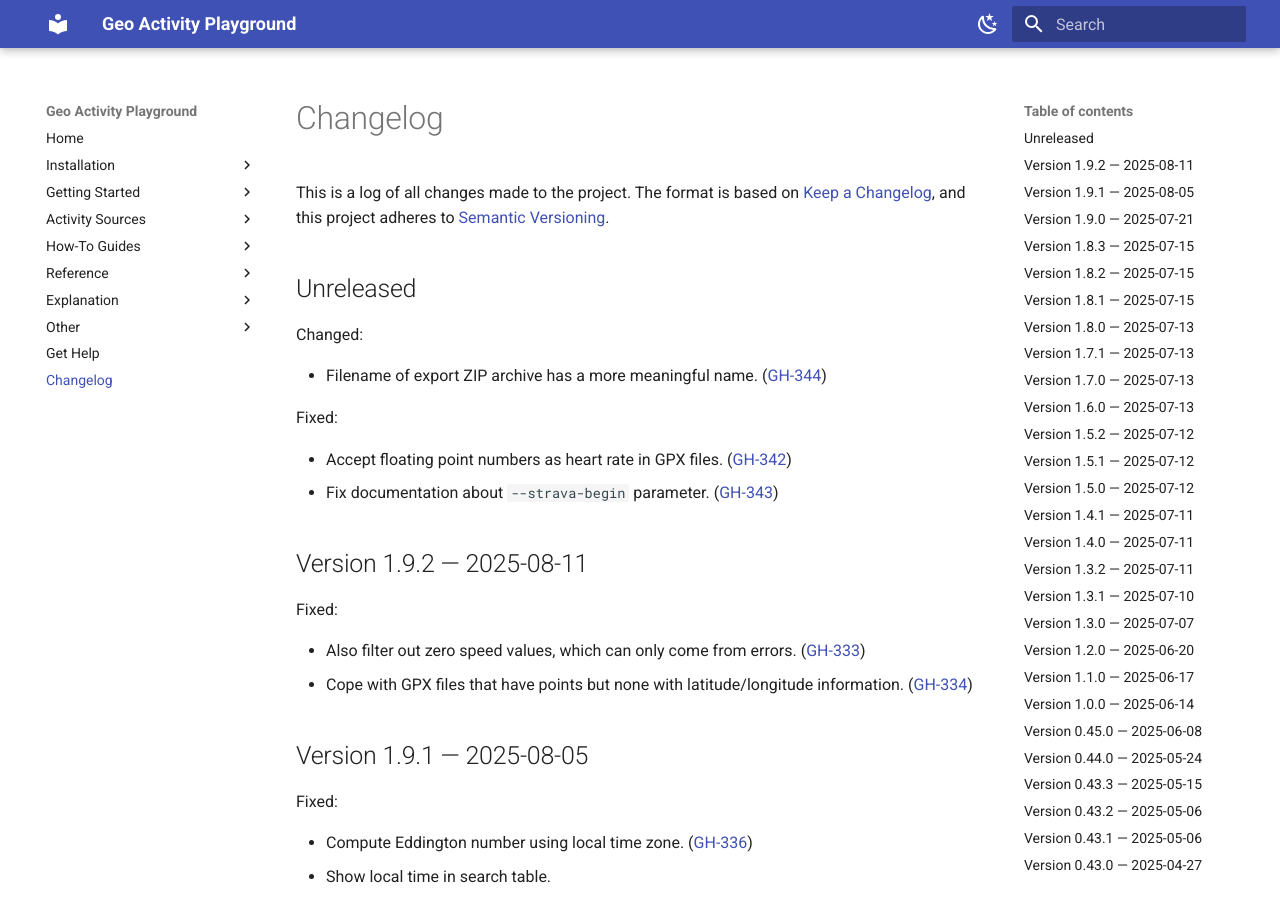
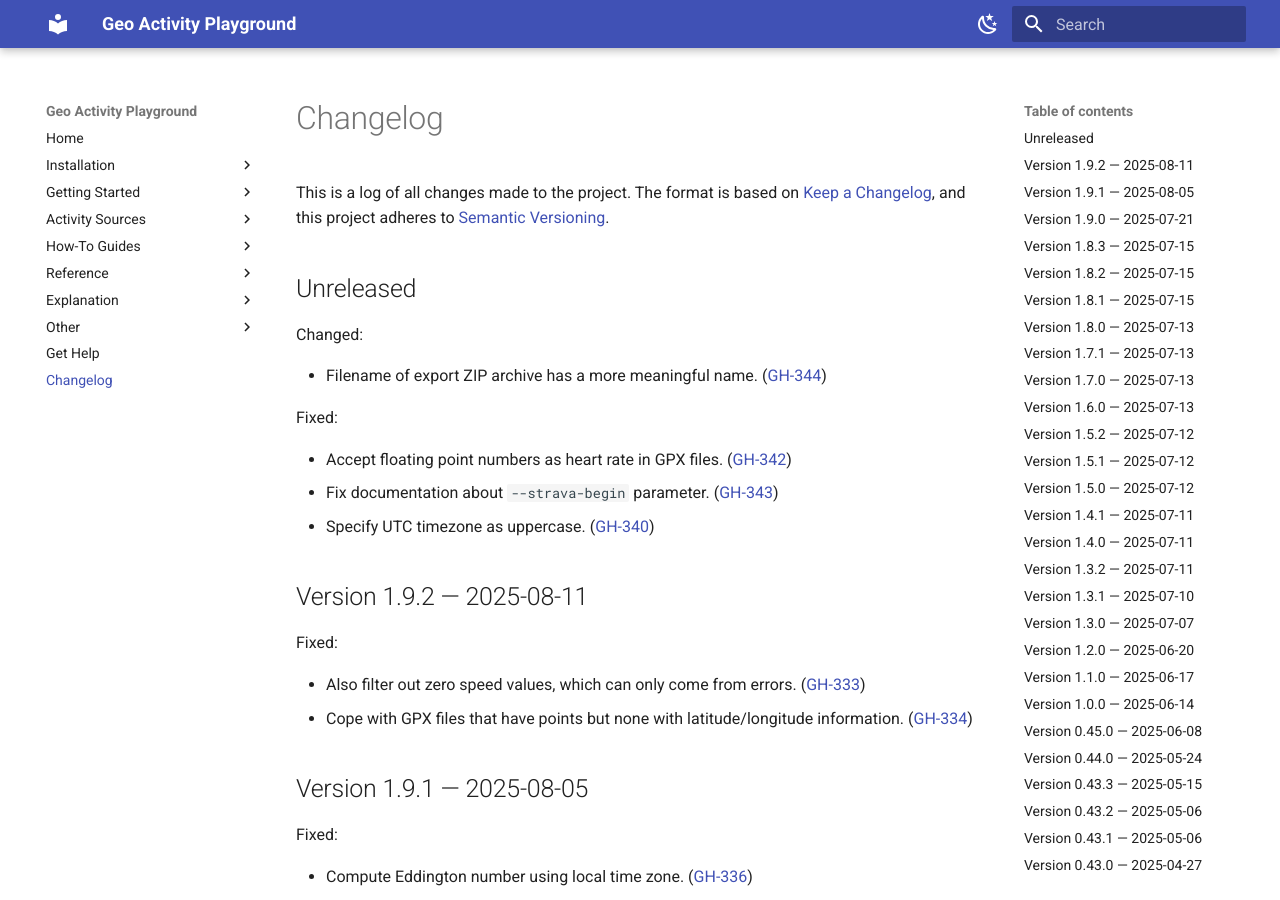
Before and after one commit to martin-ueding/geo-activity-playground, an MkDocs documentation site: the page built from docs/changelog.md, in a window 1280 px wide and 900 px high. Built offline with MkDocs 1.6.1 and Material for MkDocs 9.7.7, drawn with Linux system fonts in a browser that asks for light colours.

Commit message:
GH-340: Changelog entry

```diff
--- a/docs/changelog.md
+++ b/docs/changelog.md
@@ -25,6 +25,7 @@ Fixed:
 
 - Accept floating point numbers as heart rate in GPX files. ([GH-342](https://github.com/martin-ueding/geo-activity-playground/issues/342))
 - Fix documentation about `--strava-begin` parameter. ([GH-343](https://github.com/martin-ueding/geo-activity-playground/issues/343))
+- Specify UTC timezone as uppercase. ([GH-340](https://github.com/martin-ueding/geo-activity-playground/issues/340))
 
 ## Version 1.9.2 — 2025-08-11
 
```
